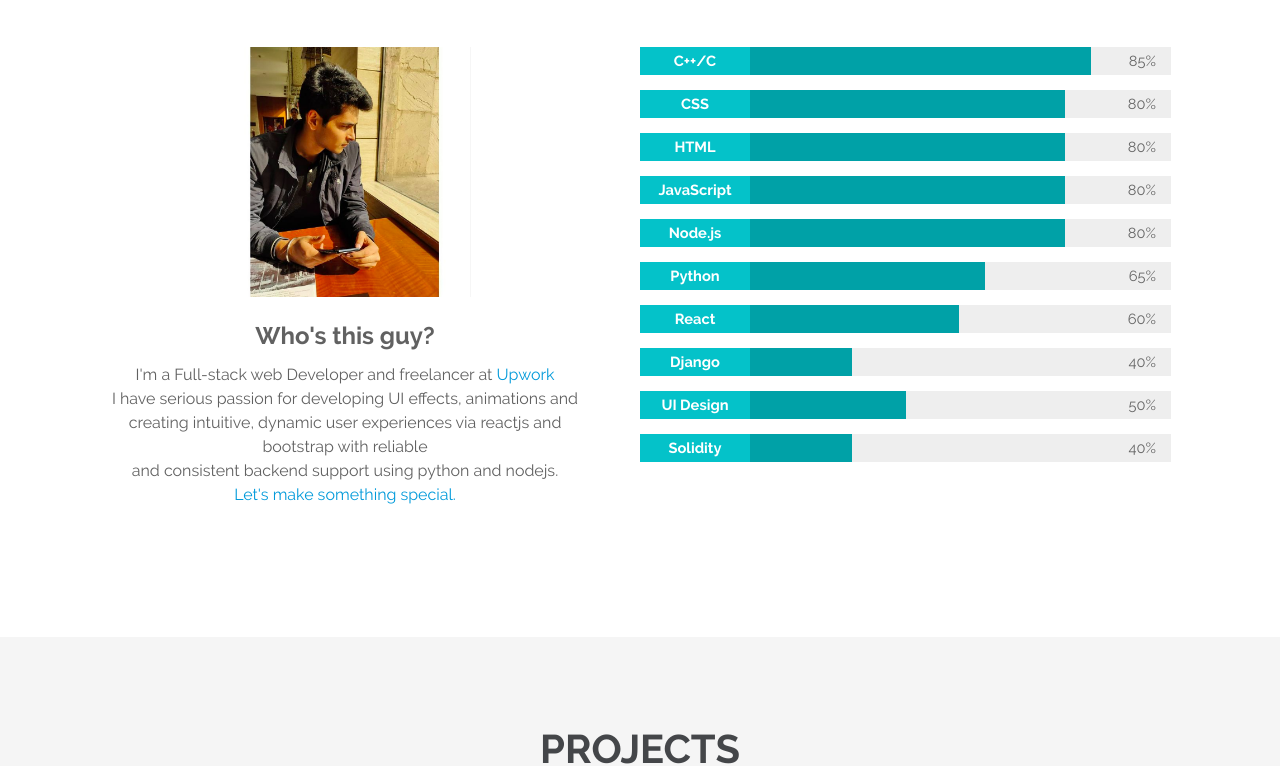
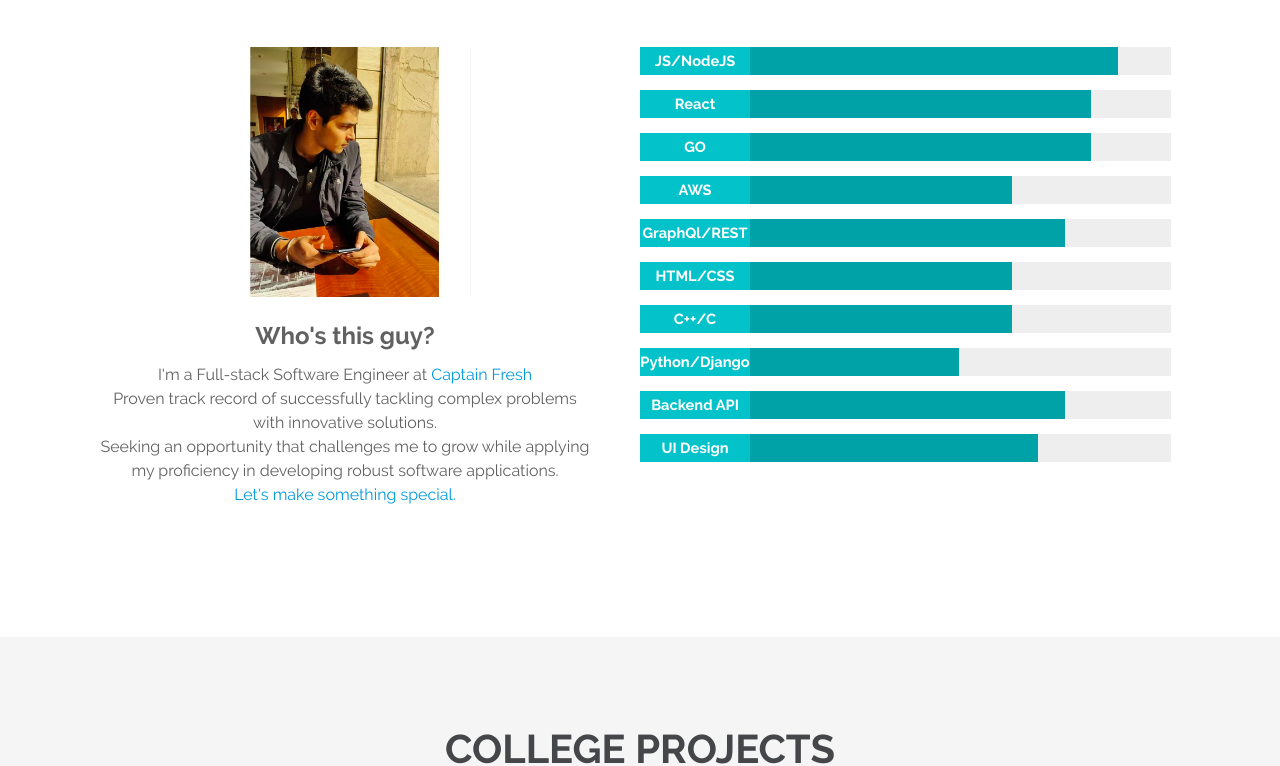
Before and after one commit to jatinbharadwaj/Portofolio_interactive, a plain HTML site: page public/index.html in a window 1280 px wide. Shown: the part 1339-2105 px from the top of the page. Drawn offline with Linux system fonts and the light colour scheme; animation ran at ten frames a second; a web font is replaced by a local one.

Commit message:
update: skills and job title

```diff
--- a/public/index.html
+++ b/public/index.html
@@ -76,7 +76,7 @@
           <div class="text">
             Hello, I'm <span class="highlight">Jatin Bhardwaj</span>.
             <br />
-            I'm a full-stack web developer.
+            A Fullstack Software Engineer.
           </div>
 
           <div class="button page-link" dest="about">
@@ -188,22 +188,18 @@
               <!-- <div><img class="up-arrow" src="img/up-arrow.png"></div> -->
               <div class="label bold">Who's this guy?</div>
               <div>
-                I'm a Full-stack web Developer and freelancer at
+                I'm a Full-stack Software Engineer at
                 <a
                   class="highlight"
-                  href="https://www.upwork.com/o/profiles/users/~01fc23e20fe7fa83b6/"
+                  href="https://www.captainfresh.in/"
                   target="_blank"
-                  >Upwork</a
+                  >Captain Fresh</a
                 >
 
                 <br />
-                I have serious passion for developing UI effects, animations and
-                creating intuitive, dynamic user experiences via reactjs and
-                bootstrap with reliable <br />
-                and consistent backend support using python and nodejs.
-                <br />
-                <span class="page-link highlight" dest="contact"
-                  >Let's make something special.</span
+                Proven track record of successfully tackling complex problems with innovative solutions.<br />
+                Seeking an opportunity that challenges me to grow while applying my proficiency in developing robust software applications.<br/>
+                <span class="page-link highlight" dest="contact">Let's make something special.</span
                 >
               </div>
             </div>
@@ -212,74 +208,75 @@
               class="flex flex-50-gt-sm waypoint bars-wrap"
               data-animation="slide-in-right"
             >
+
+            <div class="bar flex">
+                <div class="bar fill" style="width: 90%">
+                  <div class="tag bold flex">JS/NodeJS</div>
+                </div>
+                <!-- <span>90%</span> -->
+              </div>
+
               <div class="bar flex">
-                <div class="bar fill" style="width: 85%">
-                  <div class="tag bold flex">C++/C</div>
+                  <div class="bar fill" style="width: 85%">
+                    <div class="tag bold flex">React</div>
+                  </div>
+                  <!-- <span>85%</span> -->
+              </div>
+
+              <div class="bar flex">
+                  <div class="bar fill" style="width: 85%">
+                    <div class="tag bold flex">GO</div>
+                  </div>
+                  <!-- <span>75%</span> -->
+              </div>
+
+              <div class="bar flex">
+                <div class="bar fill" style="width: 70%">
+                  <div class="tag bold flex">AWS</div>
                 </div>
-                <span>85%</span>
+                <!-- <span>70%</span> -->
               </div>
 
               <div class="bar flex">
                 <div class="bar fill" style="width: 80%">
-                  <div class="tag bold flex">CSS</div>
+                  <div class="tag bold flex">GraphQl/REST</div>
                 </div>
-                <span>80%</span>
+                <!-- <span>75%</span> -->
+              </div>
+
+              <div class="bar flex">
+                <div class="bar fill" style="width: 70%">
+                  <div class="tag bold flex">HTML/CSS</div>
+                </div>
+                <!-- <span>70%</span> -->
+              </div>
+
+              <div class="bar flex">
+                <div class="bar fill" style="width: 70%">
+                  <div class="tag bold flex">C++/C</div>
+                </div>
+                <!-- <span>70%</span> -->
+              </div>
+
+              <div class="bar flex">
+                <div class="bar fill" style="width: 60%">
+                  <div class="tag bold flex">Python/Django</div>
+                </div>
+                <!-- <span>60%</span> -->
               </div>
 
               <div class="bar flex">
                 <div class="bar fill" style="width: 80%">
-                  <div class="tag bold flex">HTML</div>
+                  <div class="tag bold flex">Backend API</div>
                 </div>
-                <span>80%</span>
+                <!-- <span>80%</span> -->
               </div>
 
               <div class="bar flex">
-                <div class="bar fill" style="width: 80%">
-                  <div class="tag bold flex">JavaScript</div>
-                </div>
-                <span>80%</span>
-              </div>
-
-              <div class="bar flex">
-                <div class="bar fill" style="width: 80%">
-                  <div class="tag bold flex">Node.js</div>
-                </div>
-                <span>80%</span>
-              </div>
-
-              <div class="bar flex">
-                <div class="bar fill" style="width: 65%">
-                  <div class="tag bold flex">Python</div>
-                </div>
-                <span>65%</span>
-              </div>
-
-              <div class="bar flex">
-                <div class="bar fill" style="width: 60%">
-                  <div class="tag bold flex">React</div>
-                </div>
-                <span>60%</span>
-              </div>
-
-              <div class="bar flex">
-                <div class="bar fill" style="width: 40%">
-                  <div class="tag bold flex">Django</div>
-                </div>
-                <span>40%</span>
-              </div>
-
-              <div class="bar flex">
-                <div class="bar fill" style="width: 50%">
+                <div class="bar fill" style="width: 75%">
                   <div class="tag bold flex">UI Design</div>
                 </div>
-                <span>50%</span>
-              </div>
-
-              <div class="bar flex">
-                <div class="bar fill" style="width: 40%">
-                  <div class="tag bold flex">Solidity</div>
-                </div>
-                <span>40%</span>
+                <!-- <span>75%</span> -->
               </div>
             </div>
           </div>
@@ -289,7 +286,7 @@
       <!-- PORTFOLIO -->
       <section class="flex" id="portfolio">
         <div class="header waypoint" data-animation="slide-in-right">
-          PROJECTS
+          COLLEGE PROJECTS
         </div>
         <div
           class="header-bar waypoint"
```
